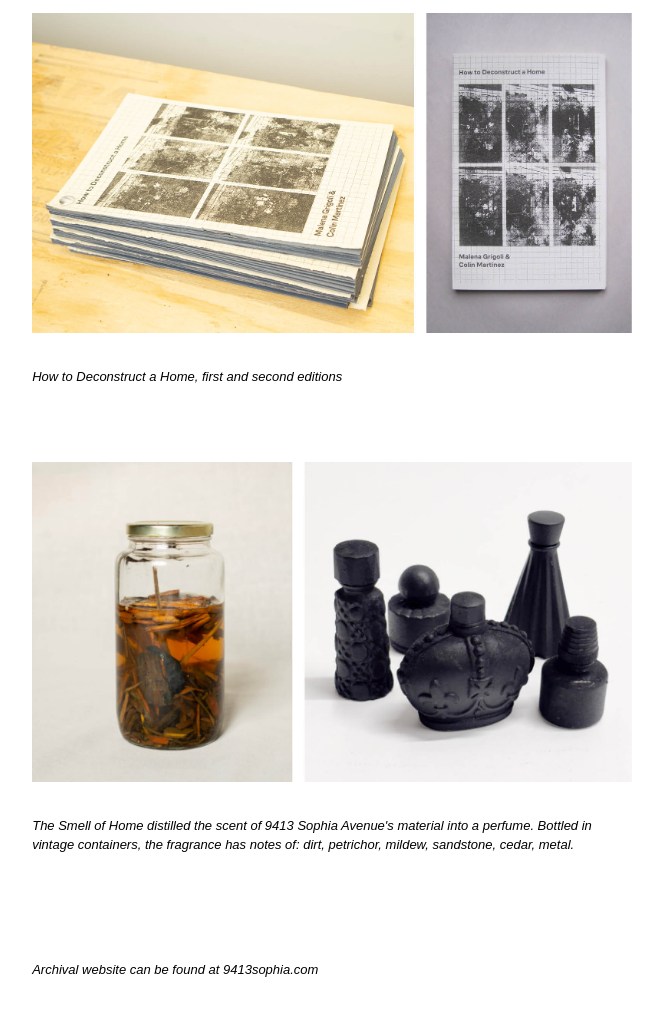
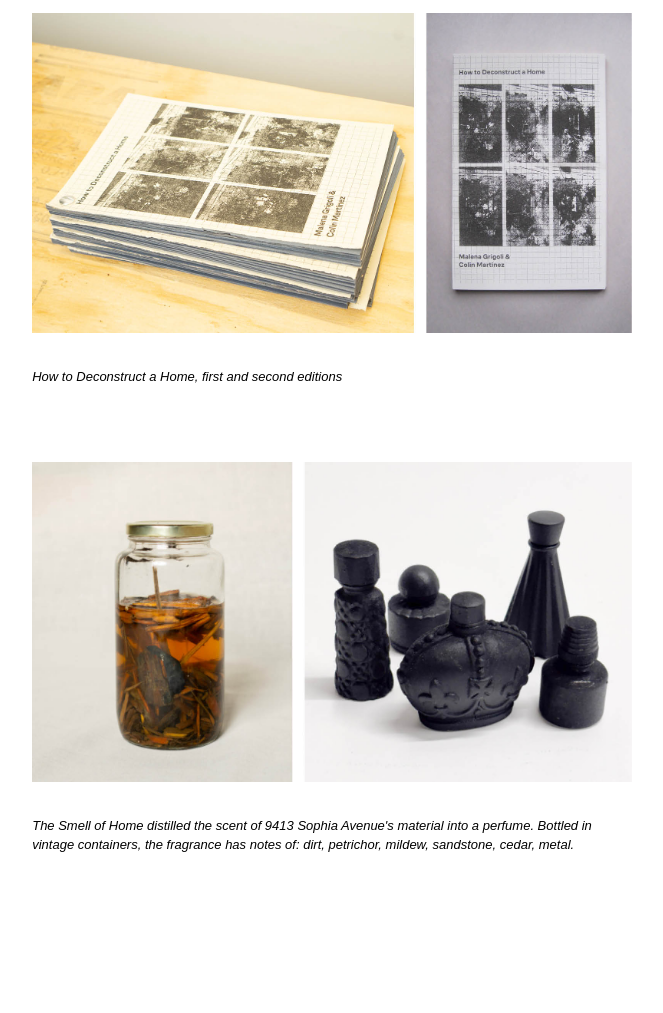
Before and after one commit to malenaonline/malena-site, a plain HTML site: page 9413sophia.html in a window 1280 px wide. Shown: the part 2023-3036 px from the top of the page, without its empty margins (147-810 px from the left). Drawn offline with nearby package versions, Linux system fonts and the light colour scheme; files that its build step writes are made by us from their sources.

Commit message:
Update 9413sophia.html

```diff
--- a/9413sophia.html
+++ b/9413sophia.html
@@ -226,8 +226,6 @@ This work was made possible through the support of the City of Cleveland and Cle
 <div class="spacer"></div>
 <div class="spacer"></div>
 
-		<h6 class="caption" align-text: right">Archival website can be found at <a href="https://9413sophia.com"><em>9413sophia.com</em>
-	</h6>
 	</div>
 		</div>
 	</div>
```
